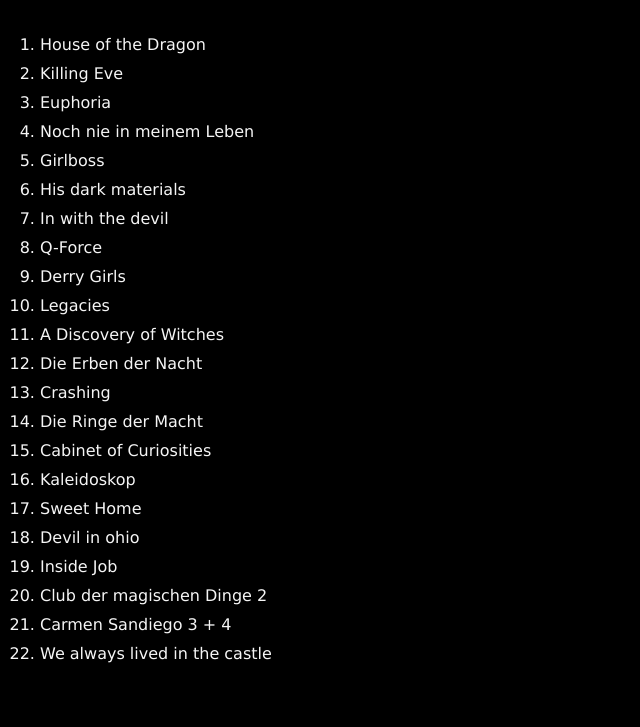
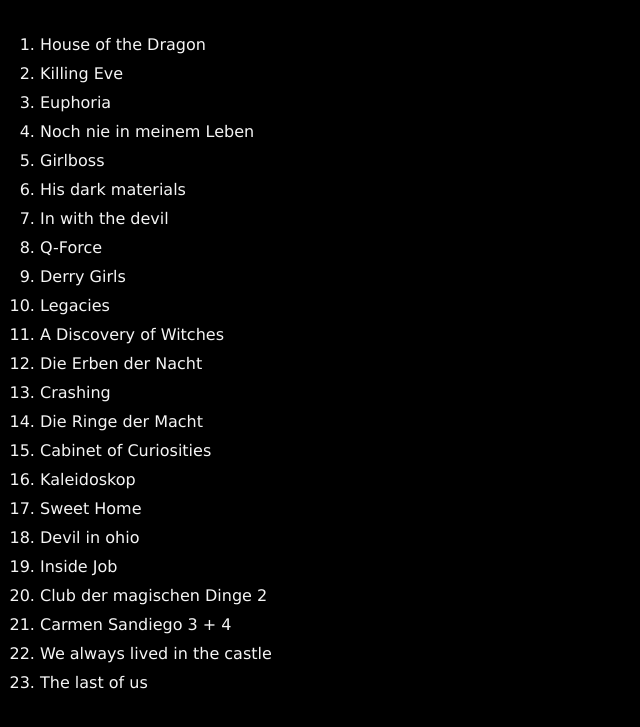
Before and after one commit to AryaWision/scrapbook, a plain HTML site: page tb.html in a window 1280 px wide. Shown: the part 561-1288 px from the top of the page, without its empty margins (0-640 px from the left). Before the commit the page ends 1265 px from the top, so only its background shows below. Drawn offline with Linux system fonts and the light colour scheme.

Commit message:
Update tb.html

```diff
--- a/tb.html
+++ b/tb.html
@@ -60,6 +60,7 @@
             <li>Club der magischen Dinge 2</li>
             <li>Carmen Sandiego 3 + 4</li>
             <li>We always lived in the castle</li>
+            <li>The last of us</li>
         </ol>
     </div>
 </body>
```
